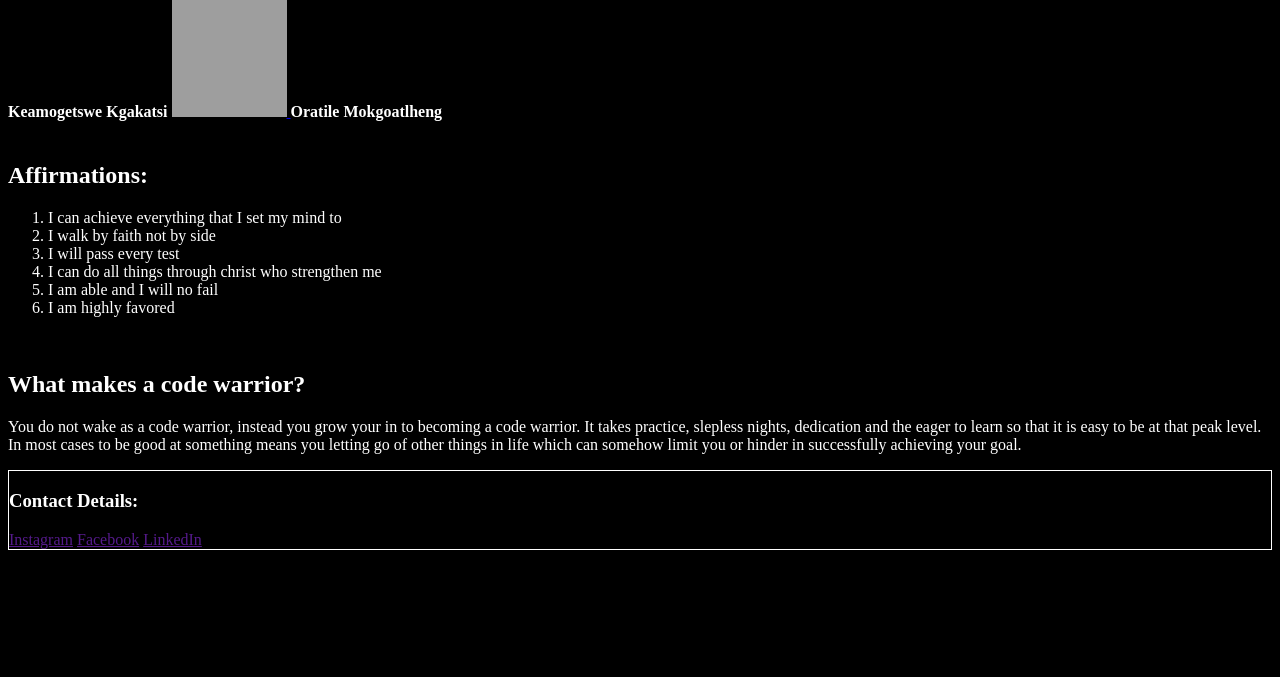
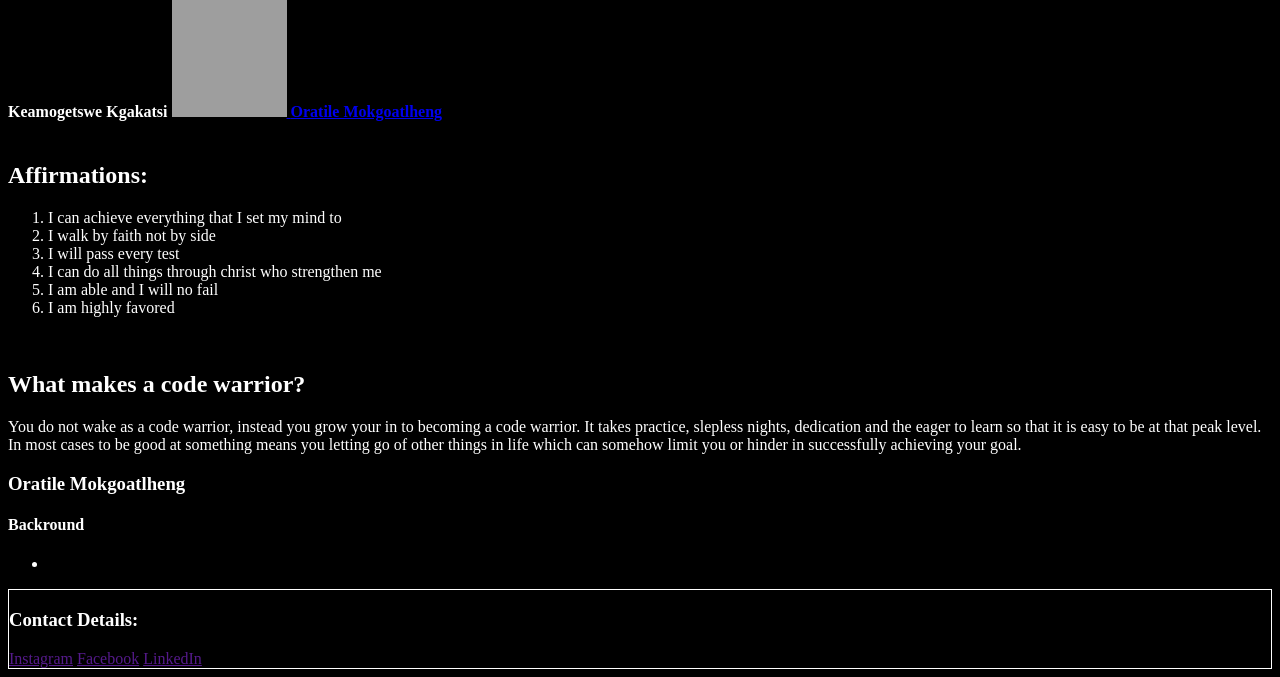
Before and after one commit to OratileMokgoatlheng/Code_Warrior, a plain HTML site: page Code-Warrior-prayer-main/index.html in a window 1280 px wide. Shown: the part 626-1303 px from the top of the page. Before the commit the page ends 1184 px from the top, so only its background shows below. Drawn offline with Linux system fonts and the light colour scheme; grey boxes are pictures that could not be loaded.

Commit message:
Update index.html

```diff
--- a/Code-Warrior-prayer-main/index.html
+++ b/Code-Warrior-prayer-main/index.html
@@ -63,7 +63,7 @@ footer{
              <img src="" width="115" height="120" alt="Keamogetswe Kgakatsi">
              Keamogetswe Kgakatsi
             <a href="https://instagram.com/r.atzii?igshid=NzAzN2Q1NTE=" target="_blank"><img src=" C:\Users\softwaredeveloper12\Downloads\Code-Warrior-prayer-main (2)\Code-Warrior-prayer-main\Image\MyPic.jpeg" width="115" height="120" alt="Oratile Mokgoatlheng"> </a>
-            Oratile Mokgoatlheng
+            <a href="#oratile">Oratile Mokgoatlheng </a>
             </h4>
         </aside>
 
@@ -81,6 +81,14 @@ footer{
     <h2 id="warrior">What makes a code warrior?</h2>
 
         <p>You do not wake as a code warrior, instead you grow your in to becoming a code warrior. It takes practice, slepless nights, dedication and the eager to learn so that it is easy to be at that peak level. <br>In most cases to be good at something means you letting go of other things in life which can somehow limit you or hinder in successfully achieving your goal.</p>
+
+
+        <h3 id="oratile">Oratile Mokgoatlheng</h3>
+        <h4>Backround</h4>
+            <ul>
+                <li></li>
+            </ul>
+
     </body>
 
     <footer>
```
